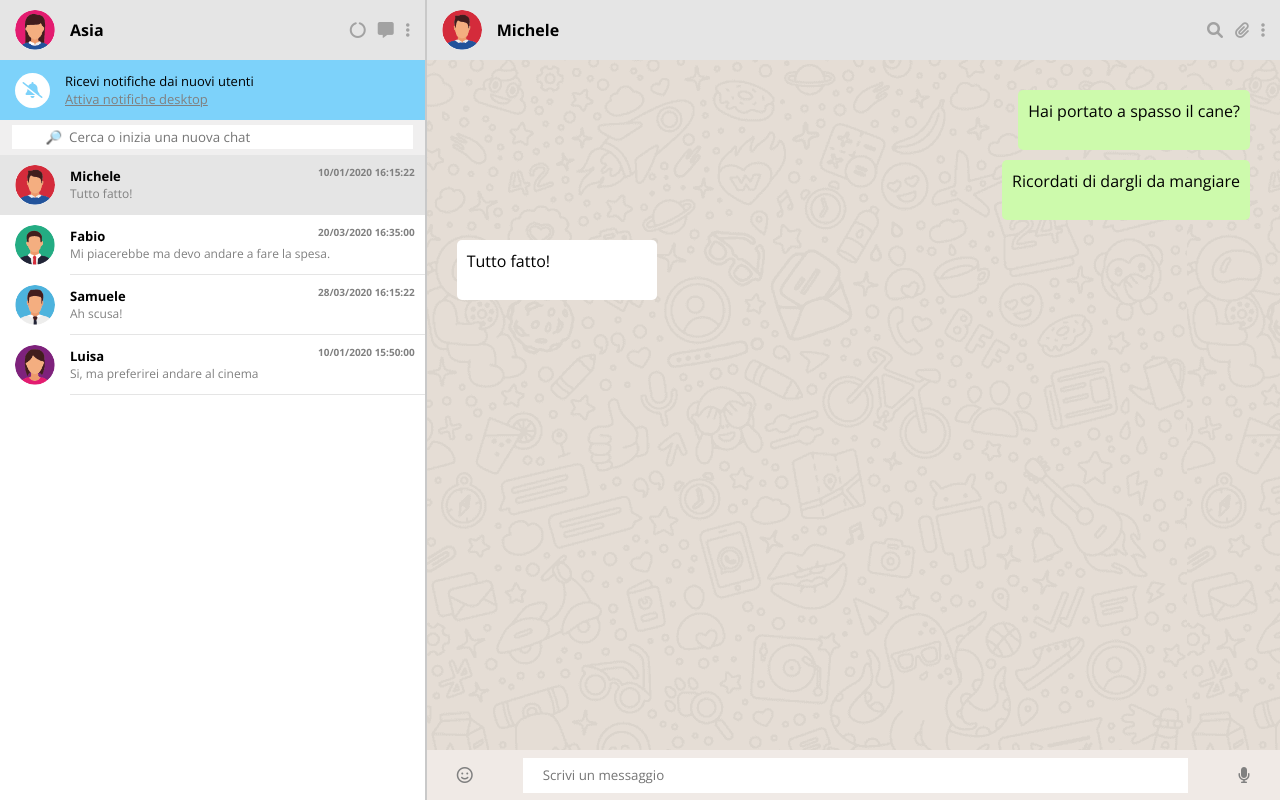
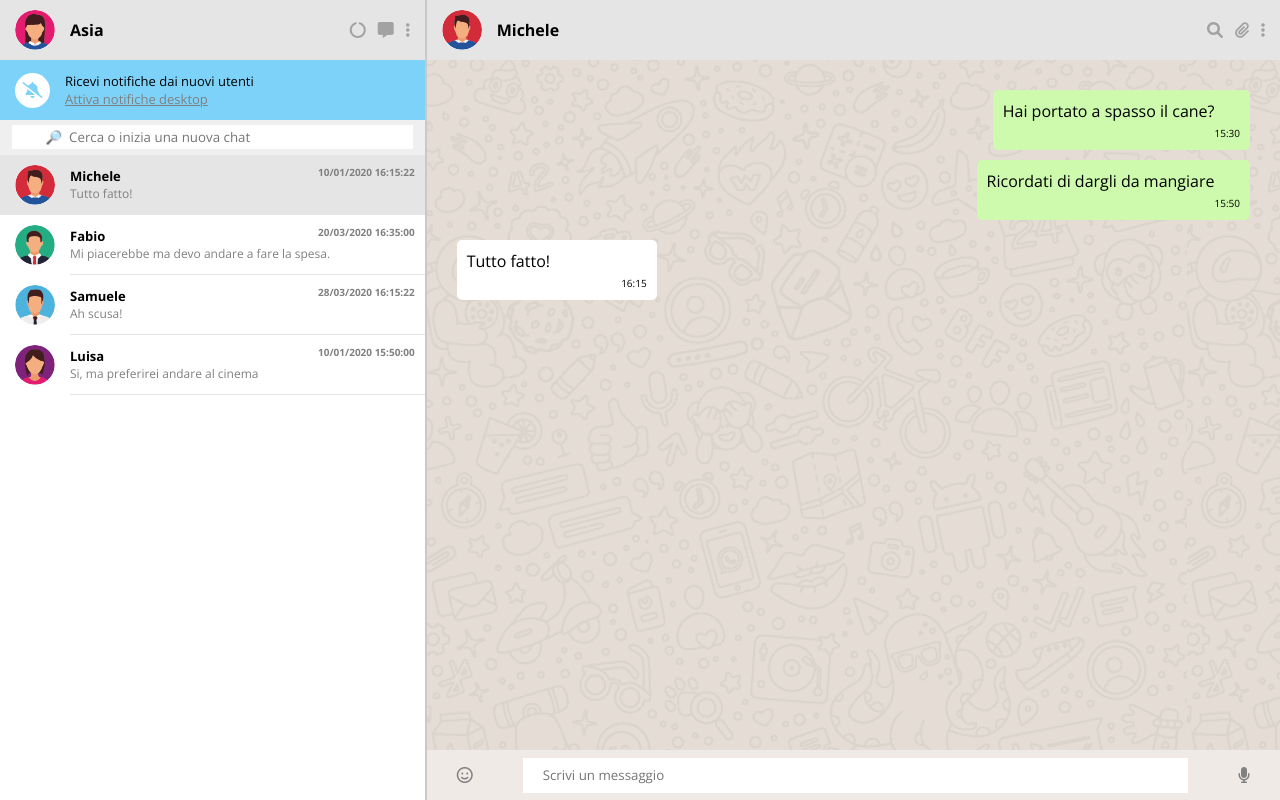
Before and after one commit to AsiaDeMartino/js-html-css-boolzap, a plain HTML site: page index.html in a window 1280 px wide. Drawn offline with nearby package versions, Linux system fonts and the light colour scheme.

Commit message:
formattazione date

```diff
--- a/index.html
+++ b/index.html
@@ -5,6 +5,7 @@
     <meta http-equiv="X-UA-Compatible" content="IE=edge">
     <meta name="viewport" content="width=device-width, initial-scale=1.0">
     <link rel="stylesheet" href="https://cdnjs.cloudflare.com/ajax/libs/font-awesome/6.0.0/css/all.min.css" integrity="sha512-9usAa10IRO0HhonpyAIVpjrylPvoDwiPUiKdWk5t3PyolY1cOd4DSE0Ga+ri4AuTroPR5aQvXU9xC6qOPnzFeg==" crossorigin="anonymous" referrerpolicy="no-referrer"/>
+    <script src="https://unpkg.com/dayjs@1.8.21/dayjs.min.js"></script>
     <script src="https://cdn.jsdelivr.net/npm/vue@2.6.14/dist/vue.js"></script>
     <link href="https://fonts.googleapis.com/css2?family=Open+Sans:ital,wght@0,400;0,500;0,700;1,400;1,500;1,700&display=swap" rel="stylesheet">
     <link rel="stylesheet" href="style.css">
@@ -75,7 +76,11 @@
                 </div>
             </div>
             <div class="chat_finestra">
-                <div :class="(chat.messages)[j].status" v-for="(messaggi,j) in (chat.messages)">{{(chat.messages[j]).text}}</div>
+                <div :class="(chat.messages)[j].status" v-for="(messaggi,j) in (chat.messages)">{{(chat.messages[j]).text}}
+                    <div class="data_messaggio_finestra">
+                        <span>{{formattaData((chat.messages)[j].date)}}</span>
+                    </div>
+                </div>
             </div>
             <div class="chat_ricerca">
                 <div>
--- a/myscript.js
+++ b/myscript.js
@@ -101,19 +101,24 @@ const app = new Vue(
 
             inviaMessaggio : function(j){
                 (j.messages).push({
-                    date: '',
+                    date: dayjs(),
                     text: this.nuovoMessaggio,
                     status: 'sent',
                 });
                 this.nuovoMessaggio = '';
                 setTimeout( () => {
                     (j.messages).push({
-                        date: '',
+
+                        date: dayjs(),
                         text: this.rispostaDefault,
                         status: 'received',
                     });
                 },1000);
             },
+
+            formattaData : function(data) {
+               return dayjs(data).format('HH:mm');
+            }
         }
     }
 );
--- a/style.css
+++ b/style.css
@@ -192,6 +192,7 @@ img{
     border-radius: 5px;
     display: flex;
     padding: 10px;
+    justify-content: space-between;
 }
 
 .sent + .received{
@@ -227,3 +228,8 @@ img{
 .chat.active{
     display: inherit;
 }
+
+.data_messaggio_finestra{
+    font-size: 10px;
+    align-self: flex-end;
+}
```
